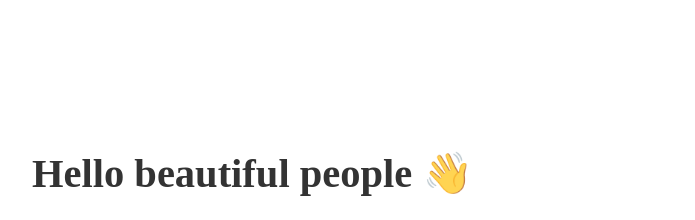
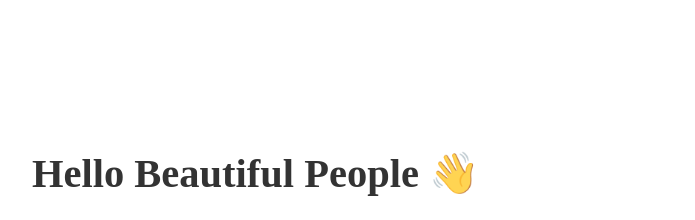
Before and after one commit to mostlyerror/0xben.com, a Gatsby site: page / in a window 1280 px wide. Shown: the top 220 px of the page, without its empty margins (128-823 px from the left). Built offline with nearby package versions, Linux system fonts and the light colour scheme; Gatsby itself is replaced by a stand-in of ours.

Commit message:
adjust headline content

```diff
--- a/src/pages/index.js
+++ b/src/pages/index.js
@@ -25,7 +25,7 @@ const SocialButton = ({ url, text, iconComponent, children }) => (
 const IndexPage = () => (
   <Layout>
     <SEO title="Benjamin Poon's Portfolio" />
-    <h1 style={{ marginTop: "15vh" }}>Hello beautiful people 👋</h1>
+    <h1 style={{ marginTop: "15vh" }}>Hello Beautiful People 👋</h1>
     <h1>I'm working on this page right now</h1>
     <div style={{ marginTop: "2em" }}>
       <img src="https://i.giphy.com/media/6dZSMuwIZTIju/source.gif"/>
```
